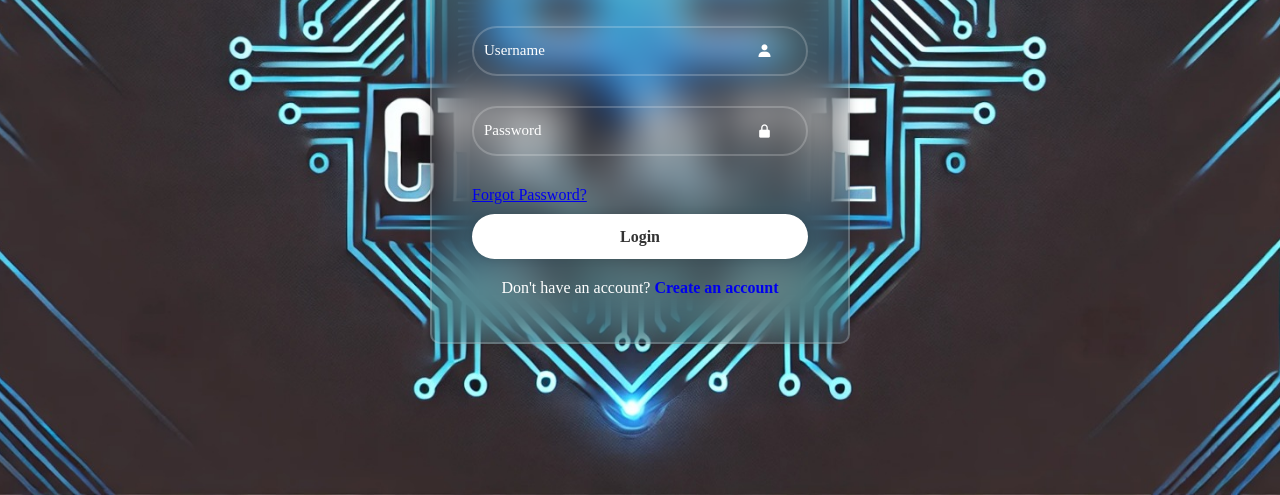
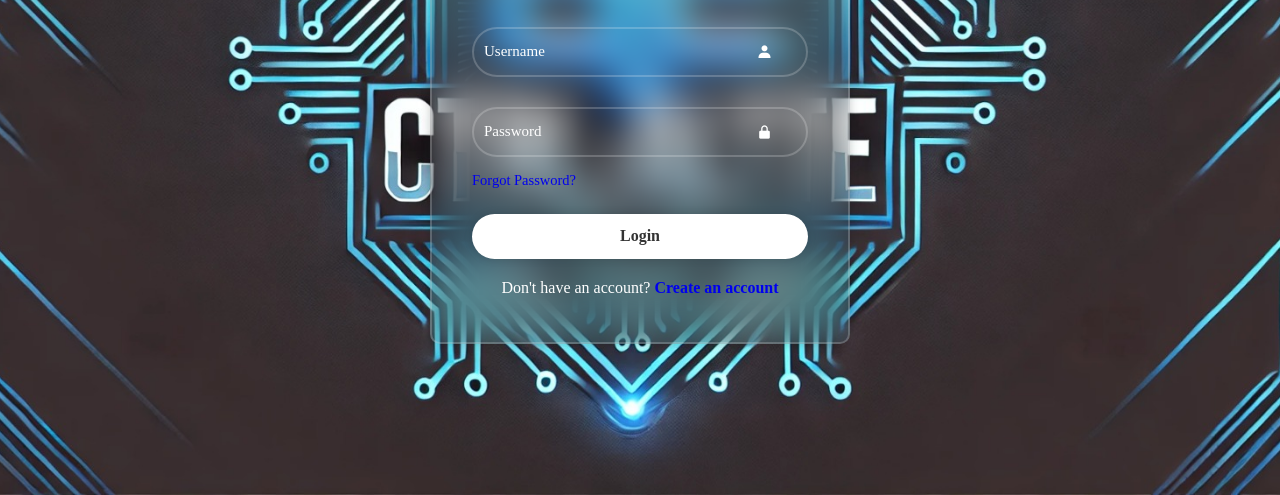
Before and after one commit to Boomathi-7/Ctrl_Alt_Elite___, a plain HTML site: page index.html in a window 1280 px wide. Shown: the part 305-800 px from the top of the page. Drawn offline with nearby package versions, Linux system fonts and the light colour scheme.

Commit message:
Update index.html

```diff
--- a/index.html
+++ b/index.html
@@ -24,7 +24,7 @@
                     <i class='bx bxs-lock-alt'></i>
                 </div>
 
-                <div class = "remember-forget">
+                <div class = "remember-forgot">
                     <a href = "forget.html">Forgot Password?</a>
                 </div>
                 <button type = "Submit" class = "btn">Login</button>
```
